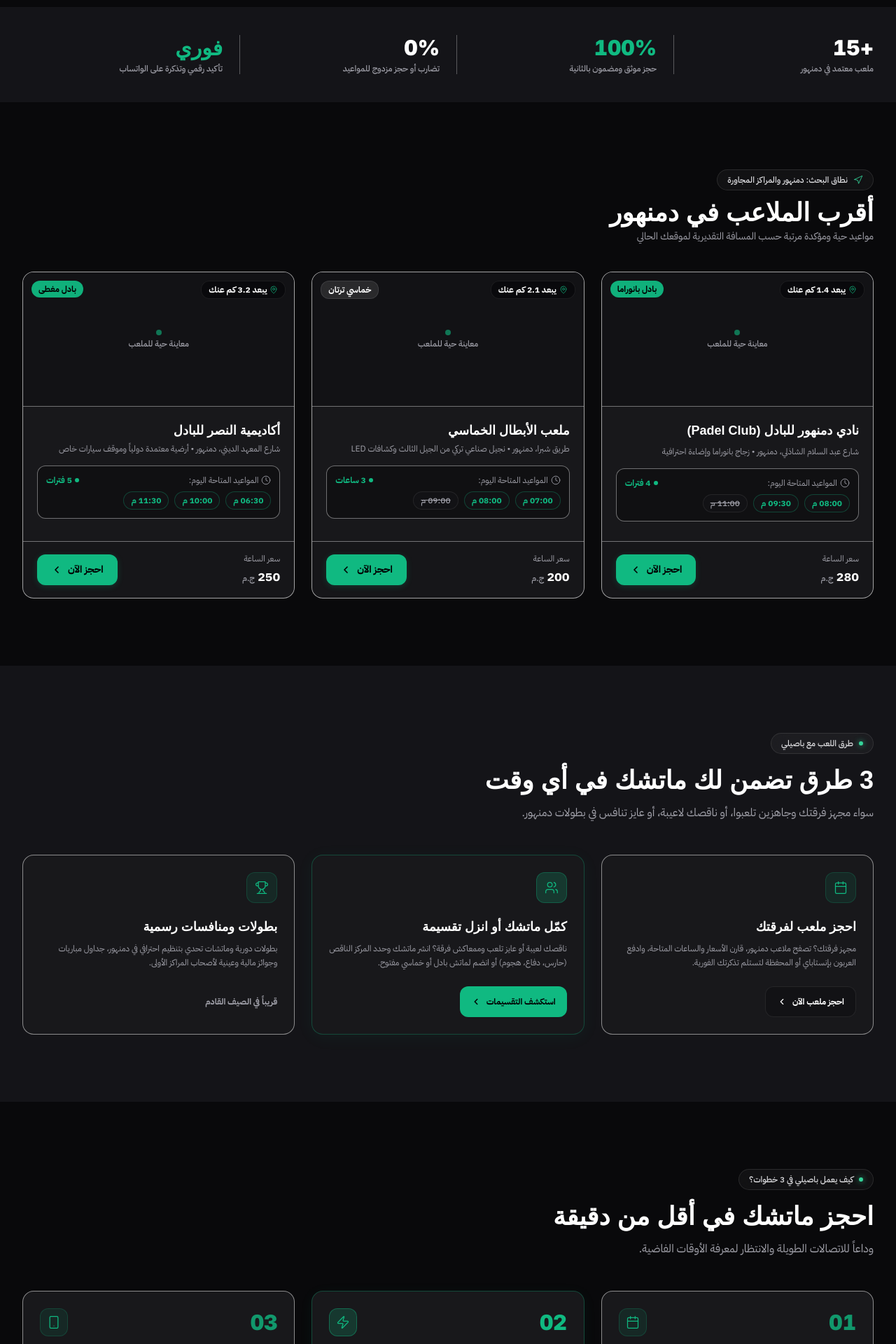
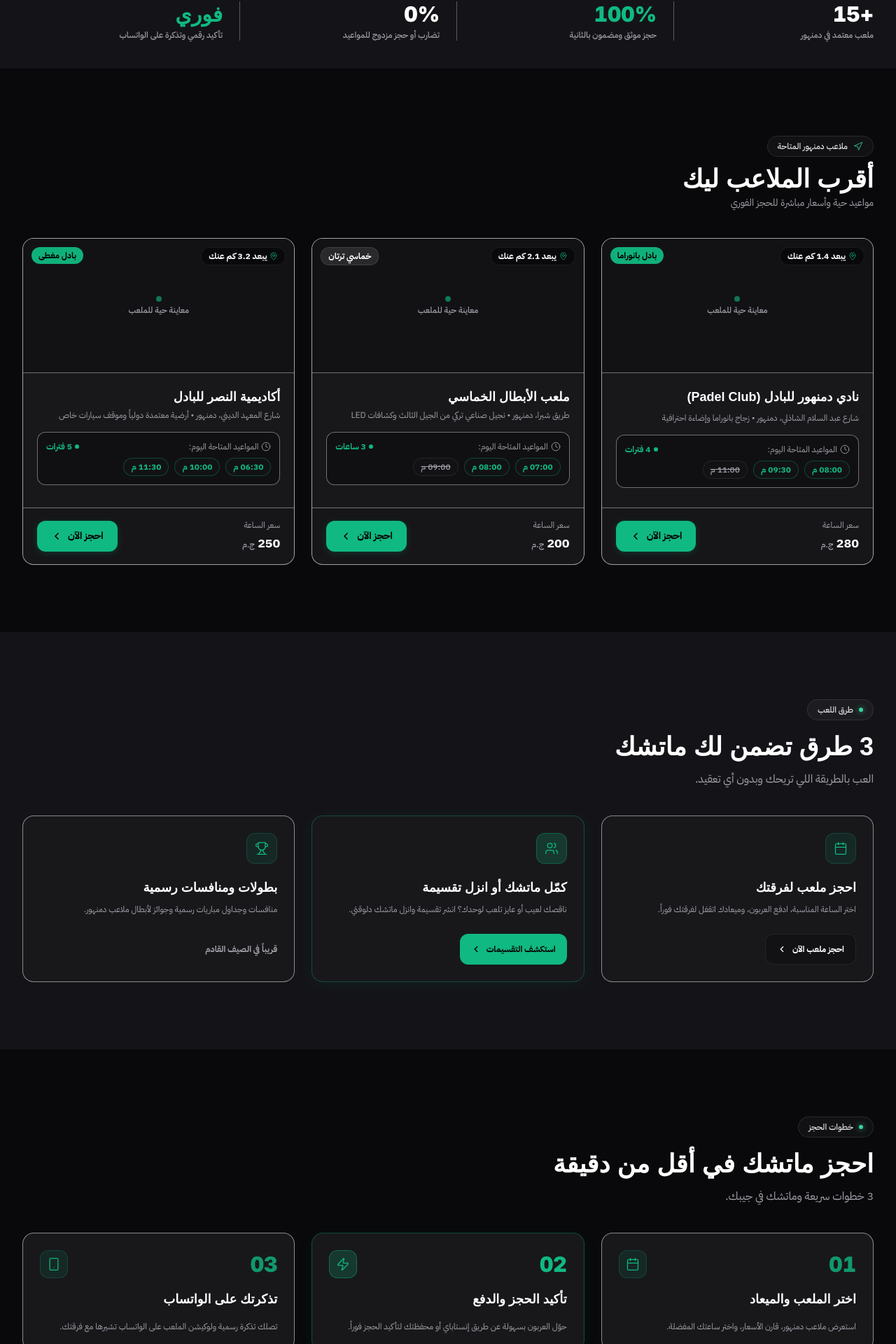
Before and after one commit to EL-3raby/passyli, a Next.js app: page / in a window 1280 px wide. Shown: the part 671-2591 px from the top of the page at 70% size. Built offline with nearby package versions, Linux system fonts and the light colour scheme; a web font is replaced by a local one.

Commit message:
copy(landing): streamline copy across all sections to high-impact concise messaging

```diff
--- a/src/app/page.tsx
+++ b/src/app/page.tsx
@@ -28,18 +28,18 @@ export default function Home() {
             {/* Live Indicator Status Badge (Linear / Vercel Glass Style) */}
             <div className="inline-flex items-center gap-2.5 rounded-full border border-white/10 bg-white/[0.04] px-4 py-1.5 text-xs font-semibold text-zinc-200 backdrop-blur-md shadow-sm mb-6">
               <span className="h-1.5 w-1.5 rounded-full bg-emerald-400 shadow-[0_0_8px_rgba(52,211,153,0.8)]" />
-              <span>خدمة حجز الملاعب الفورية الأولى في دمنهور والبحيرة</span>
+              <span>حجز ملاعب فوري ومضمون • دمنهور</span>
             </div>
 
-            <h1 className="font-display text-3xl sm:text-5xl lg:text-6xl font-black text-white tracking-normal leading-[1.5] sm:leading-[1.45] lg:leading-[1.4] mb-8">
+            <h1 className="font-display text-3xl sm:text-5xl lg:text-6xl font-black text-white tracking-normal leading-[1.5] sm:leading-[1.45] lg:leading-[1.4] mb-6">
               احجز ملعبك في ثواني،
               <span className="block mt-2.5 sm:mt-3.5 text-primary">
                 وكمّل ماتشك <span className="text-white">على طول.</span>
               </span>
             </h1>
 
-            <p className="text-muted-foreground text-base sm:text-lg max-w-2xl leading-relaxed mb-10">
-              قارن أسعار وساعات ملاعب كرة القدم الخماسي وملاعب البادل القريبة منك في دمنهور. احجز موعدك بضغطة زر، اقفل الميعاد فوراً، واستلم تذكرتك الرسمية على الواتساب.
+            <p className="text-muted-foreground text-sm sm:text-base max-w-xl leading-relaxed mb-8">
+              احجز ملعبك المفضل في دمنهور بضغطة زر، واقفل ميعادك فوراً بدون مكالمات.
             </p>
 
             {/* Quick Action & Filter Buttons */}
@@ -125,13 +125,13 @@ export default function Home() {
             <div>
               <div className="inline-flex items-center gap-2 rounded-full border border-white/10 bg-white/[0.04] px-3.5 py-1.5 text-xs font-medium text-zinc-200 backdrop-blur-md w-fit mb-3">
                 <Navigation className="h-3.5 w-3.5 text-emerald-400" strokeWidth={1.5} />
-                <span>نطاق البحث: دمنهور والمراكز المجاورة</span>
+                <span>ملاعب دمنهور المتاحة</span>
               </div>
               <h2 className="font-display text-2xl sm:text-4xl font-extrabold text-white">
-                أقرب الملاعب في دمنهور
+                أقرب الملاعب ليك
               </h2>
               <p className="text-muted-foreground text-sm mt-1">
-                مواعيد حية ومؤكدة مرتبة حسب المسافة التقديرية لموقعك الحالي
+                مواعيد حية وأسعار مباشرة للحجز الفوري
               </p>
             </div>
           </div>
@@ -357,16 +357,16 @@ export default function Home() {
       {/* 4. Three Ways to Play (Tone 2: Elevated Surface) */}
       <section className="py-16 md:py-24 bg-[#141418]">
         <div className="container mx-auto max-w-7xl px-4 sm:px-6 lg:px-8">
-          <div className="max-w-2xl mb-12">
+          <div className="max-w-2xl mb-10">
             <div className="inline-flex items-center gap-2 rounded-full border border-white/10 bg-white/[0.04] px-3.5 py-1.5 text-xs font-medium text-zinc-200 backdrop-blur-md mb-3">
               <span className="h-1.5 w-1.5 rounded-full bg-emerald-400 shadow-[0_0_8px_rgba(52,211,153,0.8)]" />
-              <span>طرق اللعب مع باصيلي</span>
+              <span>طرق اللعب</span>
             </div>
             <h2 className="font-display text-2xl sm:text-4xl font-extrabold text-white leading-[1.5] sm:leading-[1.45]">
-              3 طرق تضمن لك ماتشك في أي وقت
+              3 طرق تضمن لك ماتشك
             </h2>
             <p className="text-muted-foreground text-sm sm:text-base mt-2">
-              سواء مجهز فرقتك وجاهزين تلعبوا، أو ناقصك لاعيبة، أو عايز تنافس في بطولات دمنهور.
+              العب بالطريقة اللي تريحك وبدون أي تعقيد.
             </p>
           </div>
 
@@ -381,7 +381,7 @@ export default function Home() {
                   احجز ملعب لفرقتك
                 </h3>
                 <p className="text-xs text-muted-foreground leading-relaxed mb-6">
-                  مجهز فرقتك؟ تصفح ملاعب دمنهور، قارن الأسعار والساعات المتاحة، وادفع العربون بإنستاباي أو المحفظة لتستلم تذكرتك الفورية.
+                  اختر الساعة المناسبة، ادفع العربون، وميعادك اتقفل لفرقتك فوراً.
                 </p>
               </div>
               <Link
@@ -403,7 +403,7 @@ export default function Home() {
                   كمّل ماتشك أو انزل تقسيمة
                 </h3>
                 <p className="text-xs text-muted-foreground leading-relaxed mb-6">
-                  ناقصك لعيبة أو عايز تلعب وممعاكش فرقة؟ انشر ماتشك وحدد المركز الناقص (حارس، دفاع، هجوم) أو انضم لماتش بادل أو خماسي مفتوح.
+                  ناقصك لعيب أو عايز تلعب لوحدك؟ انشر تقسيمة وانزل ماتشك دلوقتي.
                 </p>
               </div>
               <Link
@@ -425,7 +425,7 @@ export default function Home() {
                   بطولات ومنافسات رسمية
                 </h3>
                 <p className="text-xs text-muted-foreground leading-relaxed mb-6">
-                  بطولات دورية وماتشات تحدي بتنظيم احترافي في دمنهور، جداول مباريات وجوائز مالية وعينية لأصحاب المراكز الأولى.
+                  منافسات وجداول مباريات رسمية وجوائز لأبطال ملاعب دمنهور.
                 </p>
               </div>
               <span className="inline-flex min-h-[44px] items-center gap-2 text-xs font-bold text-muted-foreground w-fit">
@@ -439,16 +439,16 @@ export default function Home() {
       {/* 5. How It Works Section (Tone 1: Deep Canvas) */}
       <section className="py-16 md:py-24 bg-background">
         <div className="container mx-auto max-w-7xl px-4 sm:px-6 lg:px-8">
-          <div className="max-w-2xl mb-12">
+          <div className="max-w-2xl mb-10">
             <div className="inline-flex items-center gap-2 rounded-full border border-white/10 bg-white/[0.04] px-3.5 py-1.5 text-xs font-medium text-zinc-200 backdrop-blur-md mb-3">
               <span className="h-1.5 w-1.5 rounded-full bg-emerald-400 shadow-[0_0_8px_rgba(52,211,153,0.8)]" />
-              <span>كيف يعمل باصيلي في 3 خطوات؟</span>
+              <span>خطوات الحجز</span>
             </div>
             <h2 className="font-display text-2xl sm:text-4xl font-extrabold text-white leading-[1.5] sm:leading-[1.45]">
               احجز ماتشك في أقل من دقيقة
             </h2>
             <p className="text-muted-foreground text-sm sm:text-base mt-2">
-              وداعاً للاتصالات الطويلة والانتظار لمعرفة الأوقات الفاضية.
+              3 خطوات سريعة وماتشك في جيبك.
             </p>
           </div>
 
@@ -467,7 +467,7 @@ export default function Home() {
                 اختر الملعب والميعاد
               </h3>
               <p className="text-xs text-muted-foreground leading-relaxed">
-                استعرض ملاعب دمنهور، قارن نوع الأرضية (ترتان، نجيل، بادل بانوراما) والأسعار، واختر الساعة المناسبة لفريقك بدقة متناهية.
+                استعرض ملاعب دمنهور، قارن الأسعار، واختر ساعتك المفضلة.
               </p>
             </div>
 
@@ -482,10 +482,10 @@ export default function Home() {
                 </div>
               </div>
               <h3 className="font-display text-lg font-bold text-white">
-                تأكيد الحجز والدفع السريع
+                تأكيد الحجز والدفع
               </h3>
               <p className="text-xs text-muted-foreground leading-relaxed">
-                حوّل العربون بسهولة عن طريق إنستاباي أو المحفظة الإلكترونية، وارفع الإيصال لتأكيد موعد ماتشك فوراً.
+                حوّل العربون بسهولة عن طريق إنستاباي أو محفظتك لتأكيد الحجز فوراً.
               </p>
             </div>
 
@@ -500,10 +500,10 @@ export default function Home() {
                 </div>
               </div>
               <h3 className="font-display text-lg font-bold text-white">
-                تأكيد وتذكرة على الواتساب
+                تذكرتك على الواتساب
               </h3>
               <p className="text-xs text-muted-foreground leading-relaxed">
-                تصلك رسالة تأكيد فورية وتذكرة رقمية رسمية على رقم هاتفك بالواتساب تحتوي تفاصيل الحجز، كود التأكيد، وموقع الملعب الجغرافي.
+                تصلك تذكرة رسمية ولوكيشن الملعب على الواتساب تشيرها مع فرقتك.
               </p>
             </div>
           </div>
@@ -530,7 +530,7 @@ export default function Home() {
               </h2>
 
               <p className="text-muted-foreground text-sm leading-relaxed">
-                مشكلة كل أسبوع: الماتش هيتلغي عشان فيه اتنين اعتذروا في آخر لحظة! مع باصيلي، انشر التقسيمة في ثوانٍ وحدد المركز المطلوب (حارس، دفاع، هجوم) أو انضم لمباريات بادل وخماسي قائمة تبحث عن لاعبين في دمنهور.
+                مفيش ماتش هيتلغي تاني عشان اتنين اعتذروا. انشر مركزك الناقص، كمّل فرقتك في دقايق، أو انزل تقسيمة جاهزة.
               </p>
 
               <div className="flex flex-wrap items-center gap-3 pt-2">
@@ -624,7 +624,7 @@ export default function Home() {
             <div className="lg:col-span-7 flex flex-col gap-6">
               <div className="inline-flex items-center gap-2 rounded-full border border-white/10 bg-white/[0.04] px-3.5 py-1.5 text-xs font-medium text-zinc-200 backdrop-blur-md w-fit mb-1">
                 <Building2 className="h-3.5 w-3.5 text-emerald-400" strokeWidth={1.5} />
-                <span>لأصحاب الملاعب والشركاء في دمنهور</span>
+                <span>شراكة الملاعب</span>
               </div>
 
               <h2 className="font-display text-2xl sm:text-3xl lg:text-4xl font-extrabold text-white leading-[1.5] sm:leading-[1.45]">
@@ -635,7 +635,7 @@ export default function Home() {
               </h2>
 
               <p className="text-muted-foreground text-sm sm:text-base leading-relaxed">
-                وداعاً للكشاكيل وحجوزات التليفون اللي بتتلغي في آخر لحظة والماتش يضيع عليك. مع باصيلي، حوّل ملعبك لنظام رقمي ذكي: العربون بيوصل حسابك مسبقاً، المواعيد بتتقفل آلياً، وملعبك بيظهر لآلاف اللعيبة في دمنهور على مدار الساعة.
+                حوّل ملعبك لنظام رقمي ذكي: استلم عربونك مسبقاً، اقفل المواعيد آلياً، وودّع الماتشات الملغية في آخر لحظة.
               </p>
 
               {/* 3 High-Impact Value Pillars */}
@@ -646,7 +646,7 @@ export default function Home() {
                     <span>عربونك مضمون فوري</span>
                   </div>
                   <p className="text-[11px] text-muted-foreground leading-normal">
-                    تحويل مباشر عبر إنستاباي أو فودافون كاش قبل فتح كشافات الملعب.
+                    تحويل مباشر عبر إنستاباي أو المحفظة قبل الماتش.
                   </p>
                 </div>
 
@@ -656,7 +656,7 @@ export default function Home() {
                     <span>انسي لخبطة المواعيد</span>
                   </div>
                   <p className="text-[11px] text-muted-foreground leading-normal">
-                    السيستم بيقفل الساعة لحظياً، ومفيش حجزين هيدخلوا في بعض نهائياً.
+                    السيستم بيقفل الساعة لحظياً بدون أي تضارب.
                   </p>
                 </div>
 
@@ -666,7 +666,7 @@ export default function Home() {
                     <span>إدارة تامة من موبايلك</span>
                   </div>
                   <p className="text-[11px] text-muted-foreground leading-normal">
-                    لوحة تحكم خفيفة وسريعة، تفتح وتقفل الساعات وتعدل الأسعار بلمسة واحدة.
+                    لوحة تحكم سريعة لفتح وقفل الساعات وتعديل الأسعار.
                   </p>
                 </div>
               </div>
@@ -776,21 +776,21 @@ export default function Home() {
         <div className="container mx-auto max-w-7xl px-4 sm:px-6 lg:px-8">
 
           {/* Section Header */}
-          <div className="text-center max-w-2xl mx-auto mb-12">
+          <div className="text-center max-w-2xl mx-auto mb-10">
             <div className="inline-flex items-center gap-2 rounded-full border border-white/10 bg-white/[0.04] px-4 py-1.5 text-xs font-medium text-zinc-200 backdrop-blur-md shadow-sm mb-3">
               <span className="h-1.5 w-1.5 rounded-full bg-emerald-400 shadow-[0_0_8px_rgba(52,211,153,0.8)]" />
-              <span>مميزات منصة باصيلي</span>
+              <span>ليه باصيلي؟</span>
             </div>
 
             <h3 className="font-display text-2xl sm:text-3xl lg:text-4xl font-extrabold text-white leading-[1.5] sm:leading-[1.45]">
               إيه اللي بيميزنا؟
               <span className="block text-primary mt-2.5">
-                عملنالك منصة تريّحك من وجع دماغ حجز الملاعب.
+                حجز ملاعب بدون وجع دماغ.
               </span>
             </h3>
 
-            <p className="text-muted-foreground text-xs sm:text-sm mt-3 leading-relaxed">
-              مفيش مكالمات طويلة، مفيش كشاكيل، ومفيش ميعاد هيضيع عليك.. كل حاجة بتخلص من موبايلك في ثواني.
+            <p className="text-muted-foreground text-xs sm:text-sm mt-2 leading-relaxed">
+              مفيش مكالمات ولا كشاكيل.. كل حاجة بتخلص من موبايلك في ثواني.
             </p>
           </div>
 
@@ -805,7 +805,7 @@ export default function Home() {
                   ماتشك مضمون بالثانية
                 </h4>
                 <p className="text-xs text-muted-foreground leading-relaxed">
-                  أول ما تحجز، الساعة بتتقفل باسمك فوراً ومستحيل ميعادك يتلغى أو يروح لحد تاني.
+                  الساعة بتتقفل باسمك فوراً ومستحيل ميعادك يتلغى أو يروح لغيرك.
                 </p>
               </div>
             </div>
@@ -816,10 +816,10 @@ export default function Home() {
               </div>
               <div>
                 <h4 className="font-display text-sm font-bold text-white mb-1">
-                  تذكرتك بتوصلك على الواتساب
+                  تذكرتك على الواتساب
                 </h4>
                 <p className="text-xs text-muted-foreground leading-relaxed">
-                  بتجيلك رسالة شيك فيها كل تفاصيل الميعاد ولوكيشن الملعب عشان تشيرها مع فرقتك بضغطة واحدة.
+                  رسالة رسمية فيها كل تفاصيل الماتش واللوكيشن تشيرها مع فرقتك.
                 </p>
               </div>
             </div>
@@ -830,10 +830,10 @@ export default function Home() {
               </div>
               <div>
                 <h4 className="font-display text-sm font-bold text-white mb-1">
-                  سريعة وخفيفة على باقتك
+                  خفيفة وسريعة
                 </h4>
                 <p className="text-xs text-muted-foreground leading-relaxed">
-                  المنصة بتفتح معاك في ثانية ومبتسحبش من باقة الموبايل، تحجز ماتشك في أقل من دقيقة وانت في الشارع.
+                  تفتح في ثانية وتحجز ميعادك بدون أي استهلاك لباقة الموبايل.
                 </p>
               </div>
             </div>
@@ -847,7 +847,7 @@ export default function Home() {
                   فريق دعم في ضهرك
                 </h4>
                 <p className="text-xs text-muted-foreground leading-relaxed">
-                  مفيش رد آلي ولا لف ودوران، فريق دعم معاك خطوة بخطوة بالواتساب والتليفون لأي استفسار.
+                  دعم مباشر بالواتساب والتليفون لمساعدتك خطوة بخطوة، بدون رد آلي.
                 </p>
               </div>
             </div>
@@ -863,18 +863,18 @@ export default function Home() {
             <div className="max-w-xl flex flex-col items-center lg:items-start gap-3">
               <div className="inline-flex items-center gap-2 rounded-full border border-white/10 bg-white/[0.04] px-3.5 py-1.5 text-xs font-medium text-zinc-200 backdrop-blur-md shadow-sm mb-1">
                 <span className="h-1.5 w-1.5 rounded-full bg-emerald-400 shadow-[0_0_8px_rgba(52,211,153,0.8)]" />
-                <span>قريباً على الهواتف الذكية • قيد التطوير</span>
+                <span>قريباً على الموبايل</span>
               </div>
 
               <h3 className="font-display text-2xl sm:text-3xl lg:text-4xl font-extrabold text-white leading-[1.55] sm:leading-[1.5]">
                 تطبيق باصيلي على موبايلك..
                 <span className="block text-primary mt-3 sm:mt-4">
-                  حجزك أسرع بكتير وإشعارات حية.
+                  حجزك أسرع وإشعاراتك حية.
                 </span>
               </h3>
 
               <p className="text-xs sm:text-sm text-muted-foreground leading-relaxed mt-1">
-                شغالين حالياً على إطلاق التطبيق الرسمي على متجري App Store و Google Play، عشان تتابع حجوزاتك وماتشاتك وتطلب لعيبة بلمسة واحدة ومن غير ما تفتح المتصفح.
+                تابع حجوزاتك وماتشاتك واطلب لعيبة بلمسة واحدة من موبايلك.
               </p>
             </div>
 
```
